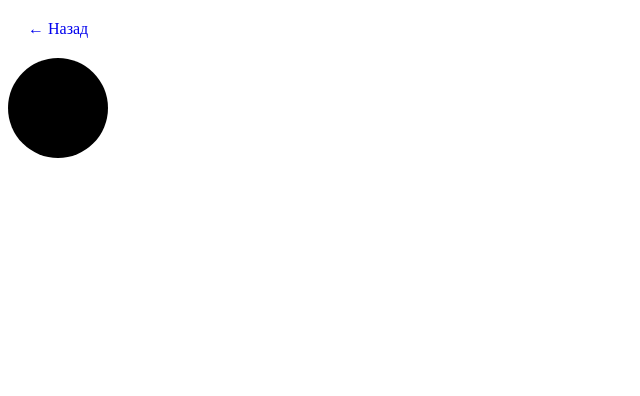
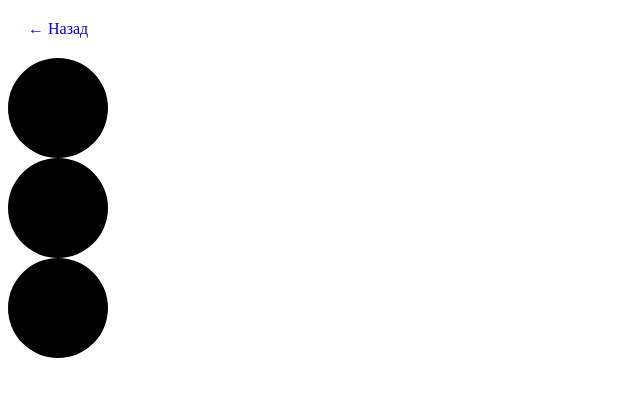
Before and after one commit to 1Seva1/task_6.8, a plain HTML site: page task3/index.html in a window 1280 px wide. Shown: the whole page, without its empty margins (0-640 px from the left). Drawn offline with Linux system fonts and the light colour scheme.

Commit message:
edit task3

```diff
--- a/task3/index.html
+++ b/task3/index.html
@@ -12,7 +12,12 @@
     <nav>
         <a href="../index.html">&larr; Назад</a>
     </nav>
-    <div id="trafficLight"></div>
+    <div>
+        <div id="trafficLight"></div>
+        <div id="trafficLight"></div>
+        <div id="trafficLight"></div>
+    </div>
+
     <script src="script.js"></script>
 </body>
 </html>
```
Also changed, not shown: task3/style.css (line endings or trailing spaces).
